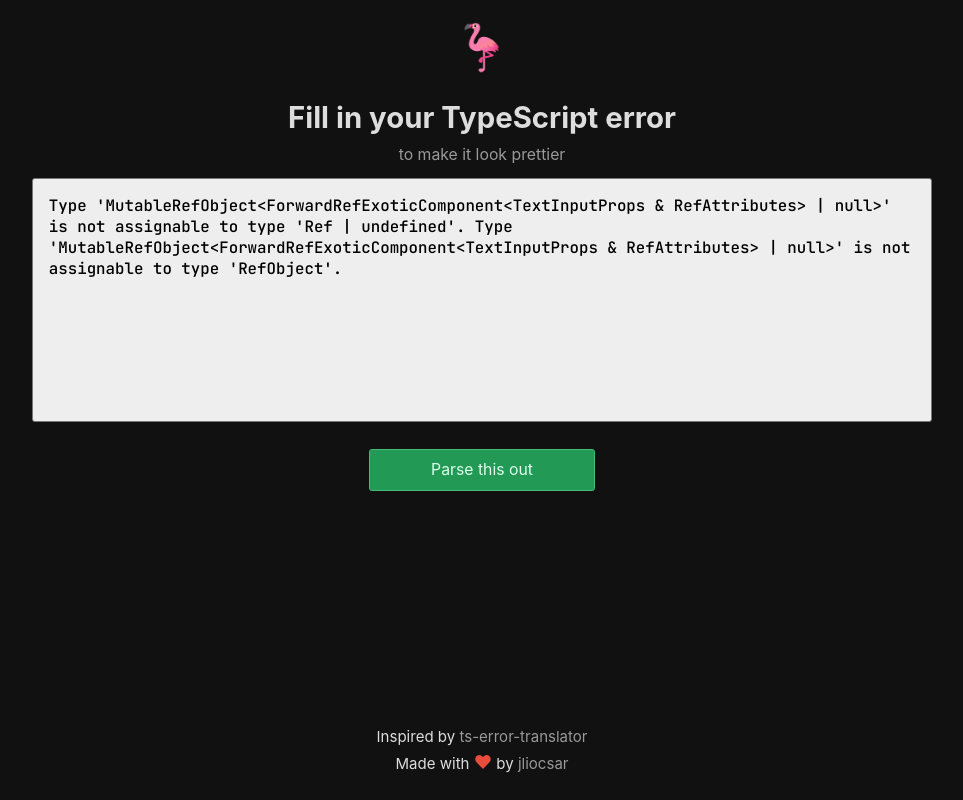
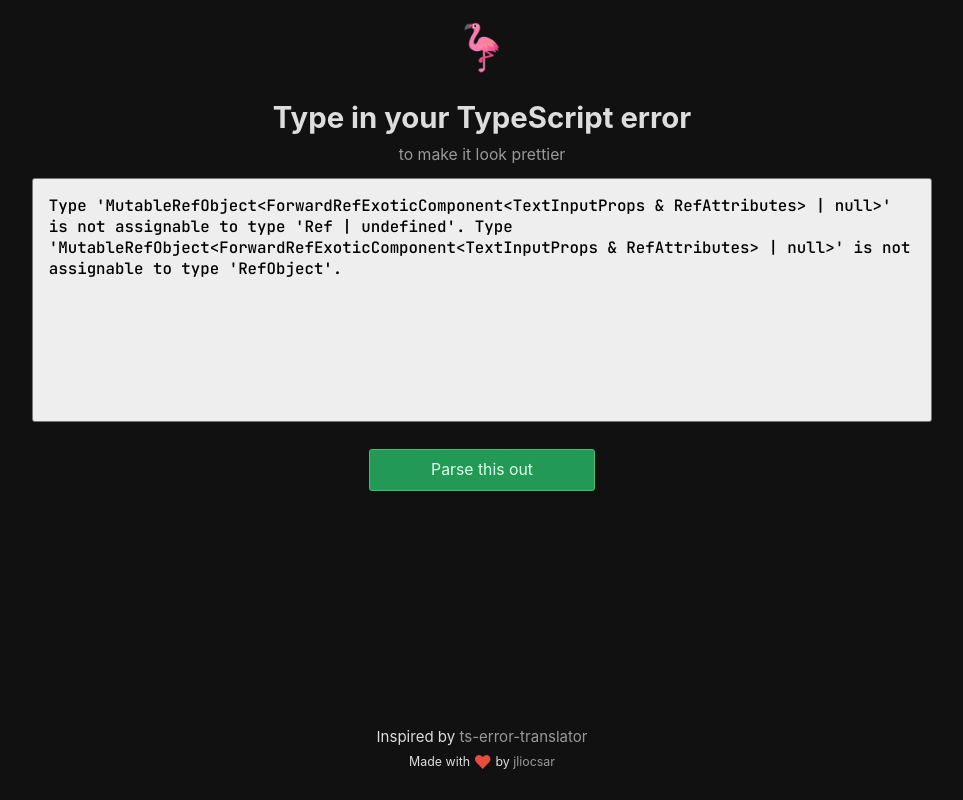
Before and after one commit to jliocsar/better-ts-errors, a Next.js app in the folder apps/web/: page / in a window 1280 px wide. Shown: the whole page, without its empty margins (158-1121 px from the left). Built offline with nearby package versions, Linux system fonts and the light colour scheme.

Commit message:
style: make the footer look prettier

```diff
--- a/apps/web/src/components/footer/footer.component.tsx
+++ b/apps/web/src/components/footer/footer.component.tsx
@@ -13,7 +13,7 @@ export const Footer = () => (
         ts-error-translator
       </a>{' '}
     </small>
-    <small>
+    <small className={styles.signature}>
       Made with <span className={styles.heart}>❤</span> by{' '}
       <a
         target="_blank"
--- a/apps/web/src/components/footer/footer.module.css
+++ b/apps/web/src/components/footer/footer.module.css
@@ -21,7 +21,12 @@
   text-decoration-color: var(--text-color);
 }
 
+.signature {
+  font-size: 1.1rem;
+}
+
 .heart {
   color: #e74c3c;
   font-size: 1.6rem;
+  vertical-align: sub;
 }
--- a/apps/web/src/components/header/header.component.tsx
+++ b/apps/web/src/components/header/header.component.tsx
@@ -4,7 +4,7 @@ export const Header = () => (
   <header className={styles.header}>
     <b className={styles.titleIcon}>🦩</b>
     <section className={styles.titleSection}>
-      <h1 className={styles.title}>Fill in your TypeScript error</h1>
+      <h1 className={styles.title}>Type in your TypeScript error</h1>
       <span className={styles.subtitle}>to make it look prettier</span>
     </section>
   </header>
--- a/apps/web/src/pages/index.tsx
+++ b/apps/web/src/pages/index.tsx
@@ -68,7 +68,7 @@ const Home: NextPage = () => {
         <title>Better TS Errors</title>
         <meta
           name="description"
-          content="A simple parser for visualizing a simplified version of TS errors."
+          content="A parser and formatter for visualizing a simplified version of TS errors."
         />
         <link rel="icon" href="/favicon.ico" />
       </Head>
```
